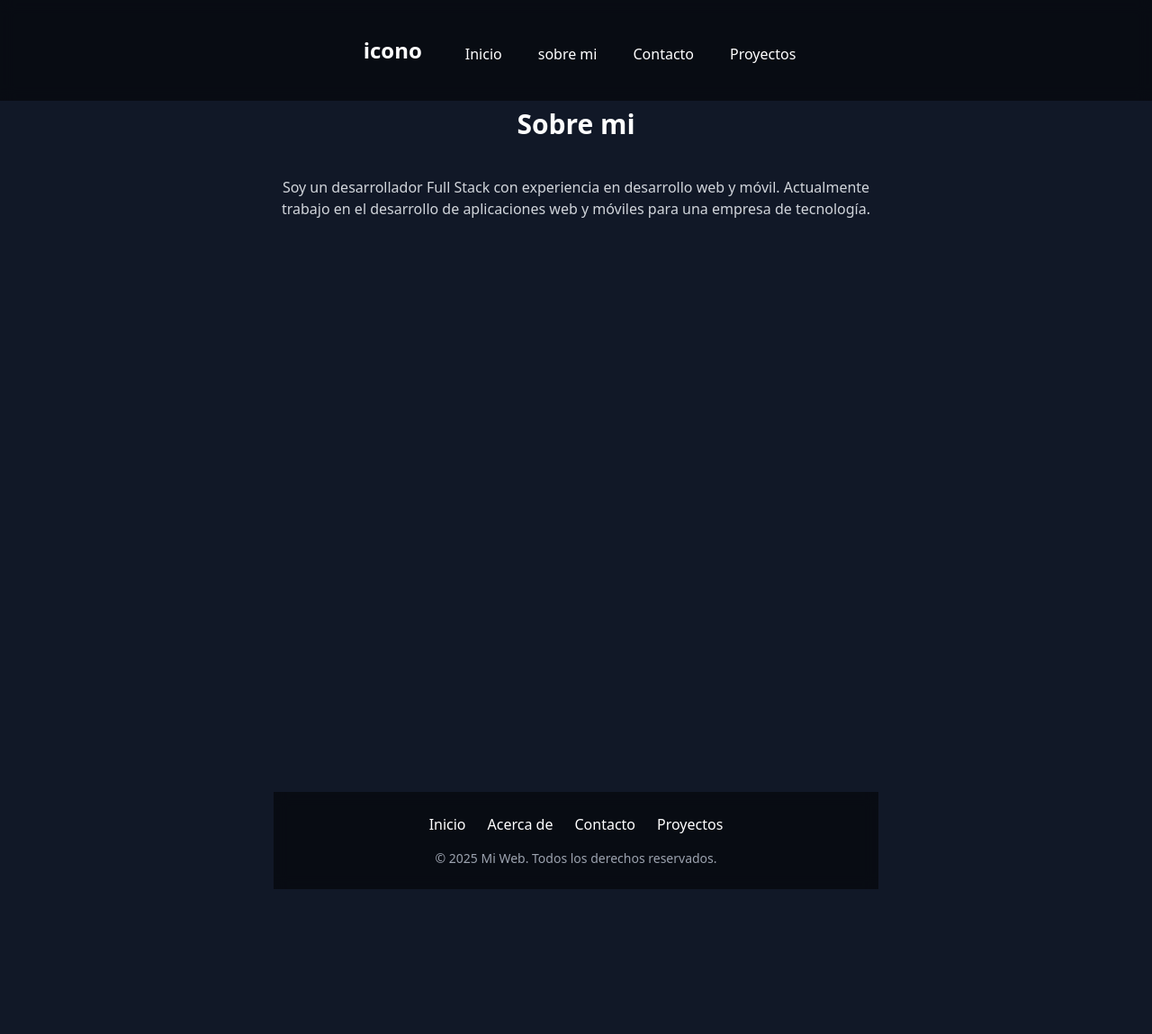
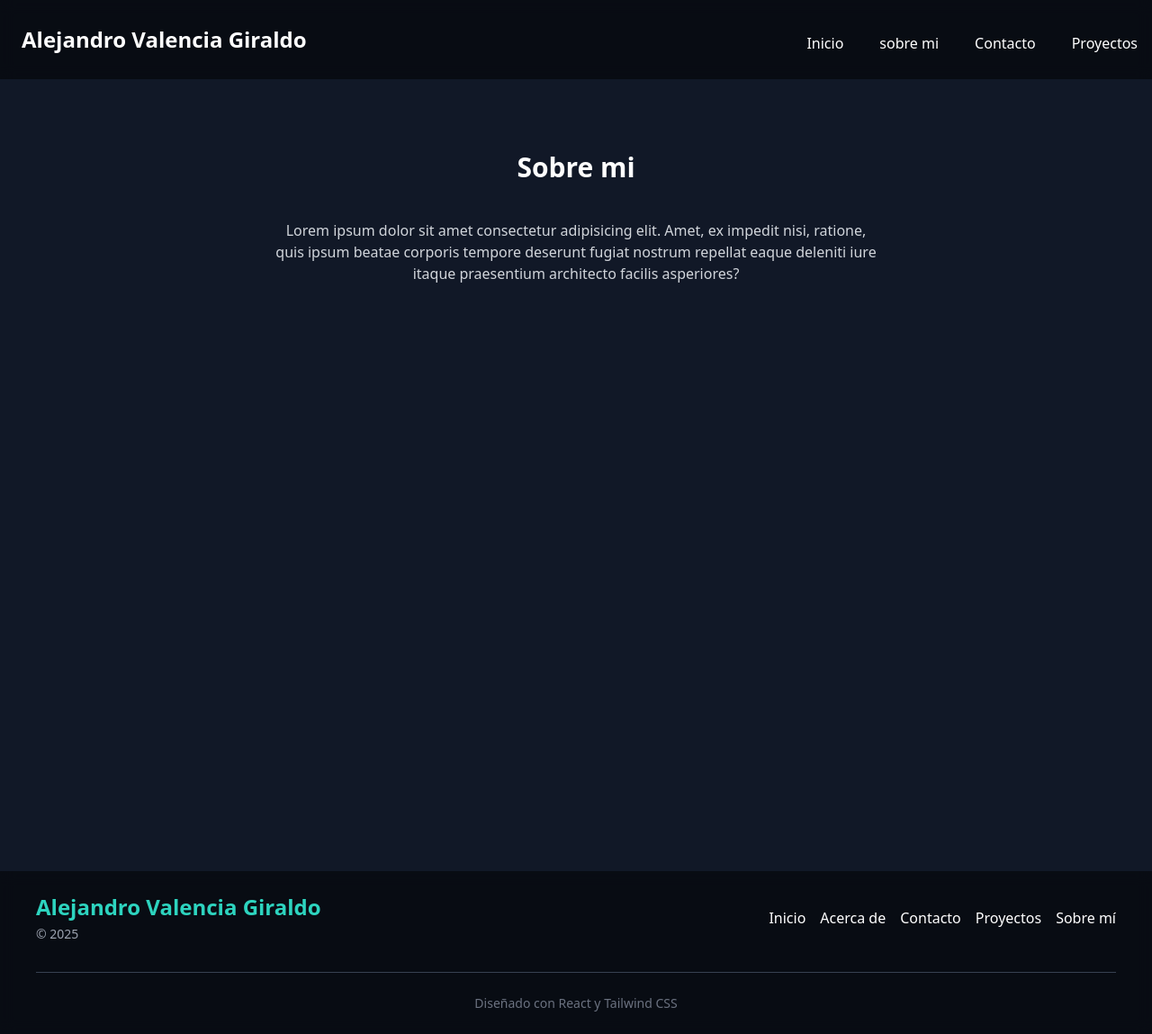
Before and after one commit to soutAle/my-portfolio, a React (Vite) app: page /about in a window 1280 px wide. Shown: the whole page at 90% size. Before the commit the page ends 988 px from the top, so only its background shows below. Built offline with nearby package versions, Linux system fonts and the light colour scheme.

Commit message:
fixing footer and some stuffs..

```diff
--- a/src/components/Footer.jsx
+++ b/src/components/Footer.jsx
@@ -3,34 +3,46 @@ import { Link } from "react-router-dom";
 
 export const Footer = () => {
     return (
-        <footer className="py-6 z-[999] bottom-0 left-0 right-0 bg-black/50 backdrop-blur">
-            <div className="container mx-auto px-4 text-center">
-                <ul className="flex justify-center space-x-6 mb-4">
+        <footer className="w-full py-6 z-[999] bottom-0 left-0 right-0 bg-black/50 backdrop-blur">
+            <div className=" px-10">
+                <div className="flex flex-col md:flex-row justify-between items-center">
+                    <div className="mb-6 md:mb-0">
+                        <h1 className="text-2xl font-bold text-teal-400">Alejandro Valencia Giraldo</h1>
+                        <p className="text-gray-400 text-sm mt-1">
+                            © {new Date().getFullYear()}
+                        </p>
+                    </div>
+                    <ul className="flex flex-col md:flex-row gap-4 text-center">
                         <li>
-                        <Link to="/" className="hover:text-gray-300 transition duration-200">
+                            <Link to="/" className="hover:text-teal-400 transition">
                                 Inicio
                             </Link>
                         </li>
                         <li>
-                        <Link to="/about" className="hover:text-gray-300 transition duration-200">
+                            <Link to="/about" className="hover:text-teal-400 transition">
                                 Acerca de
                             </Link>
                         </li>
                         <li>
-                        <Link to="/contact" className="hover:text-gray-300 transition duration-200">
+                            <Link to="/contacto" className="hover:text-teal-400 transition">
                                 Contacto
                             </Link>
                         </li>
                         <li>
-                        <Link to="/projects" className="hover:text-gray-300 transition duration-200">
+                            <Link to="/projects" className="hover:text-teal-400 transition">
                                 Proyectos
                             </Link>
                         </li>
+                        <li>
+                            <Link to="/about" className="hover:text-teal-400 transition">
+                                Sobre mí
+                            </Link>
+                        </li>
                     </ul>
-                <p className="text-sm text-gray-400">
-                    &copy; {new Date().getFullYear()} Mi Web. Todos los derechos
-                    reservados.
-                </p>
+                </div>
+                <div className="border-t border-gray-700 mt-8 pt-6 text-center text-sm text-gray-500">
+                    Diseñado con React y Tailwind CSS
+                </div>
             </div>
         </footer>
     );
--- a/src/components/Navbar.jsx
+++ b/src/components/Navbar.jsx
@@ -3,12 +3,12 @@ import { Link } from "react-router-dom";
 
 export const Navbar = () => {
     return (
-        <nav className="py-6 z-[999] fixed top-0 left-0 right-0  bg-black/50 backdrop-blur">
+        <nav className="py-3 bg-black/50 backdrop-blur">
             <div className="container mx-auto align-center px-4">
-                <div className="flex justify-center items-end py-4">
+                <div className="flex justify-between items-end py-4">
                     <div className="text-2xl font-bold mx-2">
                         <Link to="/" className="hover:text-gray-300">
-                            icono
+                            Alejandro Valencia Giraldo
                         </Link>
                     </div>
                     <ul className="flex space-x-10 ms-10">
--- a/src/components/home_components/HeroSection.jsx
+++ b/src/components/home_components/HeroSection.jsx
@@ -3,9 +3,9 @@ import { Link } from "react-router-dom";
 
 export const HeroSection = ({ title, name, subtitle, description, links }) => {
     return (
-        <section className="h-screen flex flex-col items-center my-10 px-6">
+        <section className="flex flex-col items-center mt-10 p-6">
             <h1 className="text-4xl md:text-6xl font-bold text-center my-10">
-                {title}! <span className="text-teal-400">{name}</span>
+                {title} <span className="text-teal-400">{name}</span>
             </h1>
             <h2 className="text-xl md:text-2xl text-center mb-6">
                 {subtitle}
@@ -24,7 +24,6 @@ export const HeroSection = ({ title, name, subtitle, description, links }) => {
                     </Link>
                 ))}
             </div>
-
         </section>
     );
 }
--- a/src/pages/About.jsx
+++ b/src/pages/About.jsx
@@ -2,14 +2,13 @@ import React from 'react'
 
 export const About = () => {
     return (
-        <div className="flex flex-col my-10 h-screen">
-            <div className="my-10">
-                <h1 className="text-3xl text-center font-bold my-10">Sobre mi</h1>
-                <p className="text-center max-w-2xl text-gray-300 mb-8">
-                    Soy un desarrollador Full Stack con experiencia en desarrollo web y móvil.
-                    Actualmente trabajo en el desarrollo de aplicaciones web y móviles para una empresa de tecnología.
-                </p>
-            </div>
+        <div className="flex flex-col items-center text-center my-10 h-screen">
+            <h1 className="text-3xl font-bold my-10">Sobre mi</h1>
+            <p className="max-w-2xl text-gray-300 mb-8">
+                Lorem ipsum dolor sit amet consectetur adipisicing elit. Amet, ex impedit nisi, ratione,
+                quis ipsum beatae corporis tempore deserunt fugiat nostrum repellat eaque deleniti iure itaque praesentium architecto facilis asperiores?
+            </p>
         </div>
+
     )
 }
--- a/src/pages/Home.jsx
+++ b/src/pages/Home.jsx
@@ -3,9 +3,9 @@ import { HeroSection } from "../components/home_components/HeroSection.jsx";
 
 export const Home = () => {
     return (
-        <div className="min-h-screen flex flex-col items-center my-10 px-6">
+        <div className="min-h-screen flex flex-col items-center px-6">
             <HeroSection
-                title="Bienvenido a mi portafolio"
+                title="Bienvenido a mi portafolio, "
                 name=" soy Alejandro"
                 subtitle="Desarrollador Full Stack"
                 description="Soy un apasionado de la tecnología con experiencia en desarrollo frontend y backend."
--- a/src/pages/Projects.jsx
+++ b/src/pages/Projects.jsx
@@ -4,13 +4,11 @@ import React from 'react'
 export const Projects = () => {
     return (
         <div className="flex flex-col items-center h-screen my-10">
-            <div className="my-10">
-                <h1 className="text-center text-3xl font-bold my-10">Projects</h1>
-                <p className="text-center max-w-2xl text-gray-300 mb-8">
-                    Aquí puedes ver algunos de mis proyectos más destacados.
-                    He trabajado en una variedad de aplicaciones web y móviles, utilizando diferentes tecnologías y enfoques de desarrollo.
-                </p>
-            </div>
+            <h1 className="text-center text-3xl font-bold my-10">Projects</h1>
+            <p className="max-w-2xl text-gray-300 mb-8">
+                Lorem ipsum, dolor sit amet consectetur adipisicing elit. Blanditiis illum et natus quod accusamus deleniti!
+                Officia perferendis accusamus natus vel iusto numquam odio, sint odit illo porro saepe voluptas nobis!
+            </p>
         </div>
     )
 }
--- a/src/styles/index.css
+++ b/src/styles/index.css
@@ -2,84 +2,7 @@
 @tailwind components;
 @tailwind utilities;
 
-
-
-/* Aplica fondo oscuro y altura completa a todo el documento */
 body {
   @apply bg-gray-900 text-white min-h-screen;
-  @apply flex items-center justify-center;
+  @apply flex flex-col h-full;
 }
-
-/* :root {
-  font-family: Inter, system-ui, Avenir, Helvetica, Arial, sans-serif;
-  line-height: 1.5;
-  font-weight: 400;
-
-  color-scheme: light dark;
-  color: rgba(255, 255, 255, 0.87);
-  background-color: #242424;
-
-  font-synthesis: none;
-  text-rendering: optimizeLegibility;
-  -webkit-font-smoothing: antialiased;
-  -moz-osx-font-smoothing: grayscale;
-}
-
-a {
-  font-weight: 500;
-  color: #646cff;
-  text-decoration: inherit;
-}
-
-a:hover {
-  color: #535bf2;
-}
-
-body {
-  margin: 0;
-  display: flex;
-  place-items: center;
-  min-width: 320px;
-  min-height: 100vh;
-}
-
-h1 {
-  font-size: 3.2em;
-  line-height: 1.1;
-}
-
-button {
-  border-radius: 8px;
-  border: 1px solid transparent;
-  padding: 0.6em 1.2em;
-  font-size: 1em;
-  font-weight: 500;
-  font-family: inherit;
-  background-color: #1a1a1a;
-  cursor: pointer;
-  transition: border-color 0.25s;
-}
-
-button:hover {
-  border-color: #646cff;
-}
-
-button:focus,
-button:focus-visible {
-  outline: 4px auto -webkit-focus-ring-color;
-}
-
-@media (prefers-color-scheme: light) {
-  :root {
-    color: #213547;
-    background-color: #ffffff;
-  }
-
-  a:hover {
-    color: #747bff;
-  }
-
-  button {
-    background-color: #f9f9f9;
-  }
-} */
```
Lines whose indentation alone changed are shown as unchanged.
